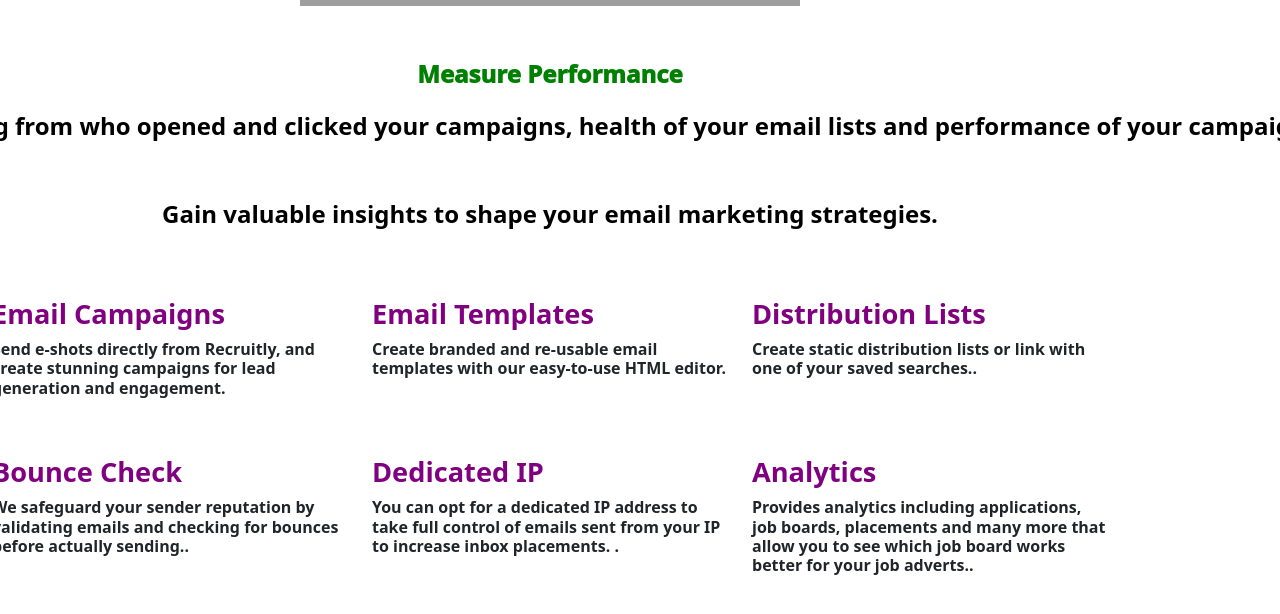
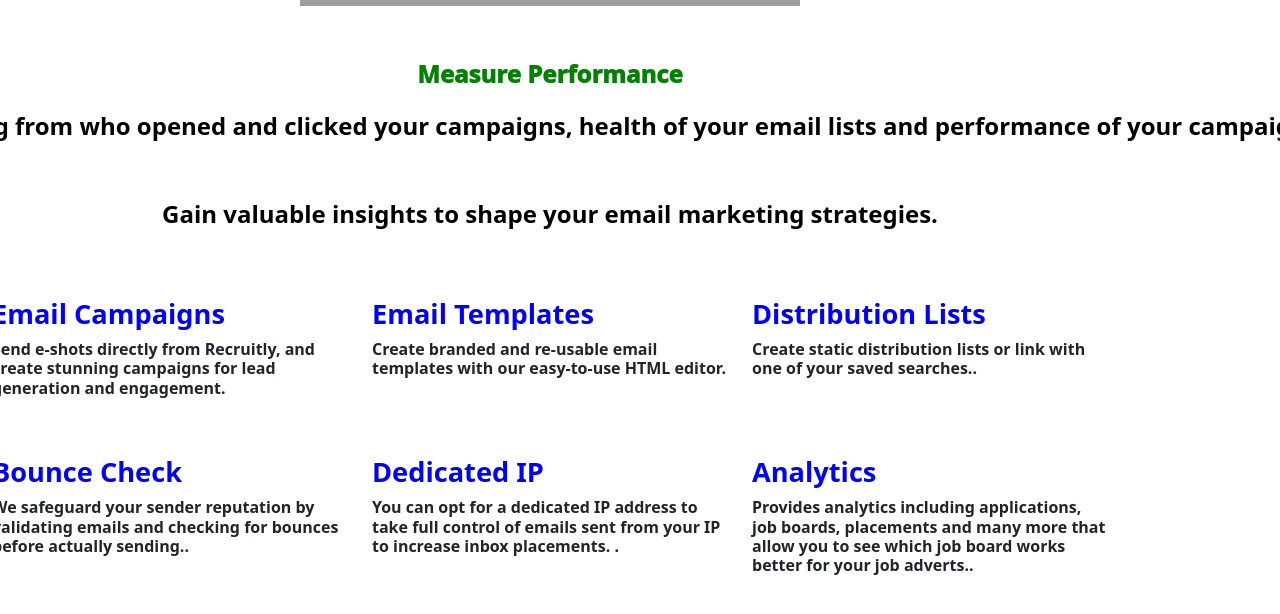
Before and after one commit to kumar123-creator/WEBSITE, a Svelte app: page /Emailmarketing in a window 1280 px wide. Shown: the part 786-1400 px from the top of the page. Built offline with nearby package versions, Linux system fonts and the light colour scheme; grey boxes are pictures that could not be loaded.

Commit message:
Update emailmarketing.svelte

```diff
--- a/src/emailmarketing.svelte
+++ b/src/emailmarketing.svelte
@@ -61,7 +61,7 @@
             <div class="col-md-4">
               <div class="feature-card">
                 <i class="fa fa-search"></i>
-                <h3 style="color:purple; font-weight:600;">Email Campaigns</h3>
+                <h3 style="color:blue; font-weight:600;">Email Campaigns</h3>
                 <h6>Send e-shots directly from Recruitly, and create stunning campaigns for lead generation and engagement.
               </h6>
               </div>
@@ -69,28 +69,28 @@
             <div class="col-md-4">
               <div class="feature-card">
                 <i class="fa fa-envelope"></i>
-                <h3 style="color:purple; font-weight:600;">Email Templates</h3>
+                <h3 style="color:blue; font-weight:600;">Email Templates</h3>
                 <h6>Create branded and re-usable email templates with our easy-to-use HTML editor.</h6>
               </div>
             </div>
             <div class="col-md-4">
               <div class="feature-card">
                 <i class="fa fa-users"></i>
-                <h3 style="color:purple; font-weight:600;">Distribution Lists</h3>
+                <h3 style="color:blue; font-weight:600;">Distribution Lists</h3>
                 <h6>Create static distribution lists or link with one of your saved searches..</h6>
               </div>
             </div>
             <div class="col-md-4">
               <div class="feature-card">
                 <i class="fa fa-users"></i>
-                <h3 style="color:purple; font-weight:600;">Bounce Check</h3>
+                <h3 style="color:blue; font-weight:600;">Bounce Check</h3>
                 <h6>We safeguard your sender reputation by validating emails and checking for bounces before actually sending..</h6>
               </div>
             </div>
             <div class="col-md-4">
               <div class="feature-card">
                 <i class="fa fa-users"></i>
-                <h3 style="color:purple; font-weight:600;">Dedicated IP</h3>
+                <h3 style="color:blue; font-weight:600;">Dedicated IP</h3>
                 <h6>You can opt for a dedicated IP address to take full control of emails sent from your IP to increase inbox placements.
                   .</h6>
               </div>
@@ -98,7 +98,7 @@
             <div class="col-md-4">
               <div class="feature-card">
                 <i class="fa fa-users"></i>
-                <h3 style="color:purple; font-weight:600;">Analytics</h3>
+                <h3 style="color:blue; font-weight:600;">Analytics</h3>
                 <h6>Provides analytics including applications, job boards, placements and many more that allow you to see which job board works better for your job adverts..</h6>
               </div>
             </div>
```
